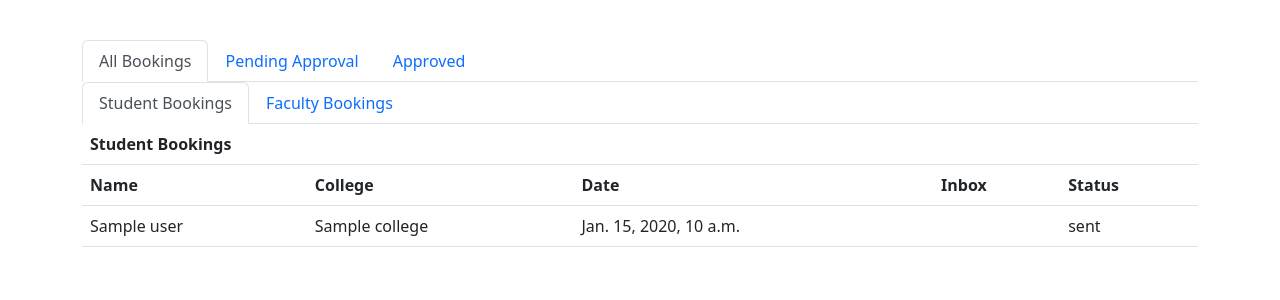
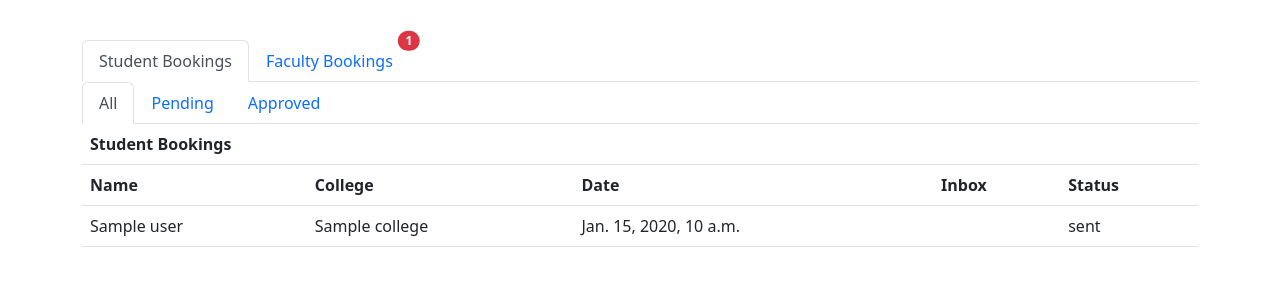
Before and after one commit to briant118/PCheck, a Django app: template main_app/templates/main/bookings.html in a window 1280 px wide. Shown: the part 56-356 px from the top of the page. Run offline with Django 3.2, Linux system fonts and the light colour scheme; the template is opened without the code that fills it: most values are stand-ins (such as "Sample title", 1, 10 or a date in 2020); some libraries are stand-ins or nearby versions.

Commit message:
bookings tab system restructured

```diff
--- a/main_app/templates/main/bookings.html
+++ b/main_app/templates/main/bookings.html
@@ -7,29 +7,30 @@
 {% block content %}
 <div class="container mt-5 pt-5">
 
-  <ul class="nav nav-tabs">
-    <li class="nav-item">
-      <a class="nav-link active" id="tab-bookings" aria-current="page" href="#">All Bookings</a>
-    </li>
-    <li class="nav-item">
-      <a class="nav-link" id="tab-pending" aria-current="page" href="#">Pending Approval</a>
-    </li>
-    <li class="nav-item">
-      <a class="nav-link" id="tab-approved" href="#">Approved</a>
-    </li>
-  </ul>
+  <!-- ===== TOP-LEVEL TABS ===== -->
+  <div class="nav nav-tabs tabs">
+    <button id="tab-student-bookings" class="nav-link active tab">Student Bookings</button>
+    <button id="tab-faculty-bookings" class="nav-link tab position-relative">
+      {% if faculty_pending_count %}
+      <span class="position-absolute top-0 start-100 translate-middle badge rounded-pill bg-danger">
+        {{faculty_pending_count}}
+      </span>
+      {% endif %}
+      Faculty Bookings
+    </button>
+  </div>
 
-  <div id="bookings">
-    <ul class="nav nav-tabs">
-      <li class="nav-item">
-        <a class="nav-link active" id="tab-student-bookings" aria-current="page" href="#">Student Bookings</a>
-      </li>
-      <li class="nav-item">
-        <a class="nav-link" id="tab-faculty-bookings" aria-current="page" href="#">Faculty Bookings</a>
-      </li>
-    </ul>
+  <!-- ===== STUDENT BOOKINGS CONTENT ===== -->
+  <div id="student-bookings">
+    <div class="nav nav-tabs subtabs">
+      <button id="tab-student-all" class="nav-link active subtab">All</button>
+      <button id="tab-student-pending" class="nav-link subtab position-relative">
+        Pending
+      </button>
+      <button id="tab-student-approved" class="nav-link subtab">Approved</button>
+    </div>
 
-    <div id="student-bookings">
+    <div id="student-all" class="subcontent">
       <table class="table">
         <head>
           <tr>
@@ -44,7 +45,7 @@
           </tr>
         </head>
         <tbody>
-          {% for booking in bookings %}
+          {% for booking in student_bookings %}
           <tr>
             <td>{{ booking.user.get_full_name }}</td>
             <td>{{ booking.user.profile.college.name }}</td>
@@ -56,8 +57,78 @@
         </tbody>
       </table>
     </div>
+    <div id="student-pending" class="subcontent" hidden>
+      <table class="table">
+        <head>
+          <tr>
+            <th>Name</th>
+            <th>College</th>
+            <th>Date</th>
+            <th>Inbox</th>
+            <th>Status</th>
+            <th>Action</th>
+          </tr>
+        </head>
+        <tbody>
+          {% for pending in student_pending_approvals %}
+          <tr>
+            <td>{{ pending.user.get_full_name }}</td>
+            <td>{{ pending.user.profile.college.name }}</td>
+            <td>{{ pending.created_at }}</td>
+            <td></td>
+            <td>{% if pending.status == None %}pending{% else %}{{ pending.status }}{% endif %}</td>
+            <td>
+              <a href="{% url 'main_app:reservation-approval' pk=pending.pk %}" class="btn btn-sm btn-outline-secondary">
+                review
+              </a>
+            </td>
+          </tr>
+          {% endfor %}
+        </tbody>
+      </table>
+    </div>
+    <div id="student-approved" class="subcontent" hidden>
+      <table class="table">
+        <head>
+          <tr>
+            <th>Name</th>
+            <th>College</th>
+            <th>Date</th>
+            <th>Inbox</th>
+            <th>Status</th>
+          </tr>
+        </head>
+        <tbody>
+          {% for approved in student_approved_bookings %}
+          <tr>
+            <td>{{ approved.user.get_full_name }}</td>
+            <td>{{ approved.user.profile.college.name }}</td>
+            <td>{{ approved.created_at }}</td>
+            <td></td>
+            <td>{{ approved.status }}</td>
+          </tr>
+          {% endfor %}
+        </tbody>
+      </table>
+    </div>
+  </div>
 
+  <!-- ===== FACULTY BOOKINGS CONTENT ===== -->
   <div id="faculty-bookings" hidden>
+    <div class="nav nav-tabs subtabs">
+      <button id="tab-faculty-all" class="nav-link active subtab">All</button>
+      <button id="tab-faculty-pending" class="nav-link subtab position-relative">
+        {% if faculty_pending_count %}
+        <span class="position-absolute top-0 start-100 translate-middle badge rounded-pill bg-danger">
+          {{faculty_pending_count}}
+        </span>
+        {% endif %}
+        Pending
+      </button>
+      <button id="tab-faculty-approved" class="nav-link subtab">Approved</button>
+    </div>
+
+    <div id="faculty-all" class="subcontent">
       <table class="table">
         <head>
           <tr>
@@ -84,63 +155,60 @@
         </tbody>
       </table>
     </div>
-  </div>
-
-
-  <div id="pending" hidden>
+    <div id="faculty-pending" class="subcontent" hidden>
       <table class="table">
         <head>
           <tr>
-          <th>Name</th>
-          <th>College</th>
-          <th>Date</th>
-          <th>Inbox</th>
+            <th colspan="5">Faculty Bookings</th>
+          </tr>
+          <tr>
+            <th>Requester</th>
+            <th>Start</th>
+            <th>End</th>
+            <th># of PC</th>
             <th>Status</th>
-          <th>Action</th>
           </tr>
         </head>
         <tbody>
-        {% for pending in pending_approvals %}
+          {% for booking in faculty_pending_approvals %}
           <tr>
-          <td>{{ pending.user.get_full_name }}</td>
-          <td>{{ pending.user.profile.college.name }}</td>
-          <td>{{ pending.created_at }}</td>
-          <td></td>
-          <td>{% if pending.status == None %}pending{% else %}{{ pending.status }}{% endif %}</td>
-          <td>
-            <a href="{% url 'main_app:reservation-approval' pk=pending.pk %}" class="btn btn-sm btn-outline-secondary">
-              review
-            </a>
-          </td>
+            <td>{{ booking.faculty.get_full_name }}</td>
+            <td>{{ booking.start_datetime }}</td>
+            <td>{{ booking.end_datetime }}</td>
+            <td>{{ booking.num_of_devices }}</td>
+            <td>{{ booking.status }}</td>
           </tr>
           {% endfor %}
         </tbody>
       </table>
     </div>
-
-  <div id="approved" hidden>
+    <div id="faculty-approved" class="subcontent" hidden>
       <table class="table">
         <head>
           <tr>
-          <th>Name</th>
-          <th>College</th>
-          <th>Date</th>
-          <th>Inbox</th>
+            <th colspan="5">Faculty Bookings</th>
+          </tr>
+          <tr>
+            <th>Requester</th>
+            <th>Start</th>
+            <th>End</th>
+            <th># of PC</th>
             <th>Status</th>
           </tr>
         </head>
         <tbody>
-        {% for approved in approved_bookings %}
+          {% for booking in faculty_approved_bookings %}
           <tr>
-          <td>{{ approved.user.get_full_name }}</td>
-          <td>{{ approved.user.profile.college.name }}</td>
-          <td>{{ approved.created_at }}</td>
-          <td></td>
-          <td>{{ approved.status }}</td>
+            <td>{{ booking.faculty.get_full_name }}</td>
+            <td>{{ booking.start_datetime }}</td>
+            <td>{{ booking.end_datetime }}</td>
+            <td>{{ booking.num_of_devices }}</td>
+            <td>{{ booking.status }}</td>
           </tr>
           {% endfor %}
         </tbody>
       </table>
+    </div>
   </div>
 
 </div>
@@ -149,71 +217,41 @@
 {% block scripts %}
 <script src="{% static 'js/jquery-3.7.1.min.js' %}"></script>
 <script>
-  // Generic tab switcher (accepts jQuery collections OR arrays of elements/jQuery objects)
-  function initTabGroup(tabsInput, contentsInput) {
-    // Normalize to a single jQuery collection of DOM elements
-    const $tabs = (tabsInput instanceof jQuery)
-      ? tabsInput
-      : $(Array.prototype.concat.apply([], tabsInput.map(i => (i instanceof jQuery ? i.get() : i))));
+  $(document).ready(function () {
+    // === Generic Tab Switcher ===
+    function initTabGroup($tabs, $contents) {
+      $tabs.on("click", function (e) {
+        e.preventDefault();
+        const index = $tabs.index(this);
 
-    const $contents = (contentsInput instanceof jQuery)
-      ? contentsInput
-      : $(Array.prototype.concat.apply([], contentsInput.map(i => (i instanceof jQuery ? i.get() : i))));
+        // Switch active tab
+        $tabs.removeClass("active");
+        $(this).addClass("active");
 
-    if ($tabs.length !== $contents.length) {
-      console.warn("initTabGroup: tabs and contents length mismatch", $tabs, $contents);
+        // Switch content
+        $contents.prop("hidden", true);
+        $contents.eq(index).prop("hidden", false);
+      });
+
+      // Set initial visible tab
+      $tabs.first().addClass("active");
+      $contents.prop("hidden", true).first().prop("hidden", false);
     }
 
-    // Set initial state: hide all contents, remove active, then activate first tab
-    $contents.prop("hidden", true);
-    $tabs.removeClass("active");
-    if ($tabs.length && $contents.length) {
-      $tabs.first().addClass("active");
-      $contents.first().prop("hidden", false);
-    }
+    // === Main Tabs ===
+    const $mainTabs = $("#tab-student-bookings, #tab-faculty-bookings");
+    const $mainContents = $("#student-bookings, #faculty-bookings");
+    initTabGroup($mainTabs, $mainContents);
 
-    $tabs.on("click", function (e) {
-      e.preventDefault(); // if tabs are anchors, prevent navigation
+    // === Subtabs: Student Bookings ===
+    const $studentSubTabs = $("#tab-student-all, #tab-student-pending, #tab-student-approved");
+    const $studentSubContents = $("#student-all, #student-pending, #student-approved");
+    initTabGroup($studentSubTabs, $studentSubContents);
 
-      const index = $tabs.index(this);
-      if (index === -1) return; // safety
-
-      // Hide all content sections and remove active class
-      $contents.prop("hidden", true);
-      $tabs.removeClass("active");
-
-      // Show the selected tab and its corresponding content
-      $(this).addClass("active");
-      $contents.eq(index).prop("hidden", false);
+    // === Subtabs: Faculty Bookings ===
+    const $facultySubTabs = $("#tab-faculty-all, #tab-faculty-pending, #tab-faculty-approved");
+    const $facultySubContents = $("#faculty-all, #faculty-pending, #faculty-approved");
+    initTabGroup($facultySubTabs, $facultySubContents);
   });
-  }
-
-  $(document).ready(function () {
-    const $bookings = $("#bookings");
-    const $studentBookings = $("#student-bookings");
-    const $facultyBookings = $("#faculty-bookings");
-    const $pending = $("#pending");
-    const $approved = $("#approved");
-
-    const $tabBookings = $("#tab-bookings");
-    const $tabStudentBookings = $("#tab-student-bookings");
-    const $tabFacultyBookings = $("#tab-faculty-bookings");
-    const $tabPending = $("#tab-pending");
-    const $tabApproved = $("#tab-approved");
-
-    // === Student / Faculty Bookings ===
-    // use .add() to build a single jQuery collection of tabs and contents
-    initTabGroup(
-      $tabStudentBookings.add($tabFacultyBookings),
-      $studentBookings.add($facultyBookings)
-    );
-
-    // === Bookings / Pending / Approved ===
-    initTabGroup(
-      $tabBookings.add($tabPending).add($tabApproved),
-      $bookings.add($pending).add($approved)
-    );
-  });
-
 </script>
 {% endblock %}
--- a/main_app/templates/main/reserve_pc.html
+++ b/main_app/templates/main/reserve_pc.html
@@ -127,7 +127,7 @@
             </div>
             <div id="result"></div>
             <div class="text-center">
-              <button type="button" class="next next-button" data-next="step3">Next</button>
+              <button type="button" class="next next-button" data-next="step3" id="step3NextBtn" hidden>Next</button>
             </div>
           </div>
 
--- a/static/js/reserve_pc.js
+++ b/static/js/reserve_pc.js
@@ -274,5 +274,10 @@ $(document).ready(function () {
     resultHtml += `<p><strong>Invalid emails:</strong> <span style="color:red;">${invalidEmails.join(", ") || 'None'}</span></p>`;
 
     $("#result").html(resultHtml);
+
+    if (emails.length > 0) {
+      console.log("email list is not empty");
+    }
   });
+
 });
```
Also changed, not shown: main_app/views.py (+12 -8 lines). Lines whose indentation alone changed are shown as unchanged.
